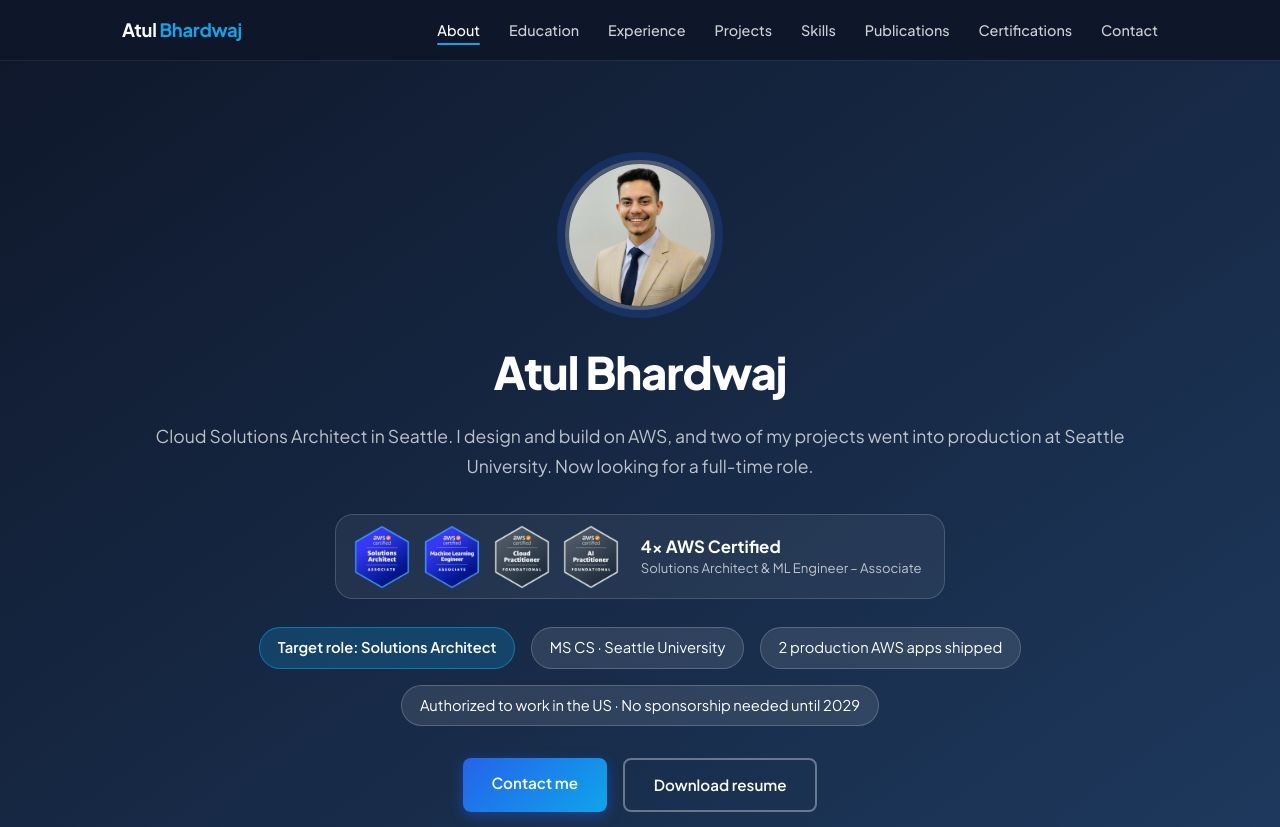
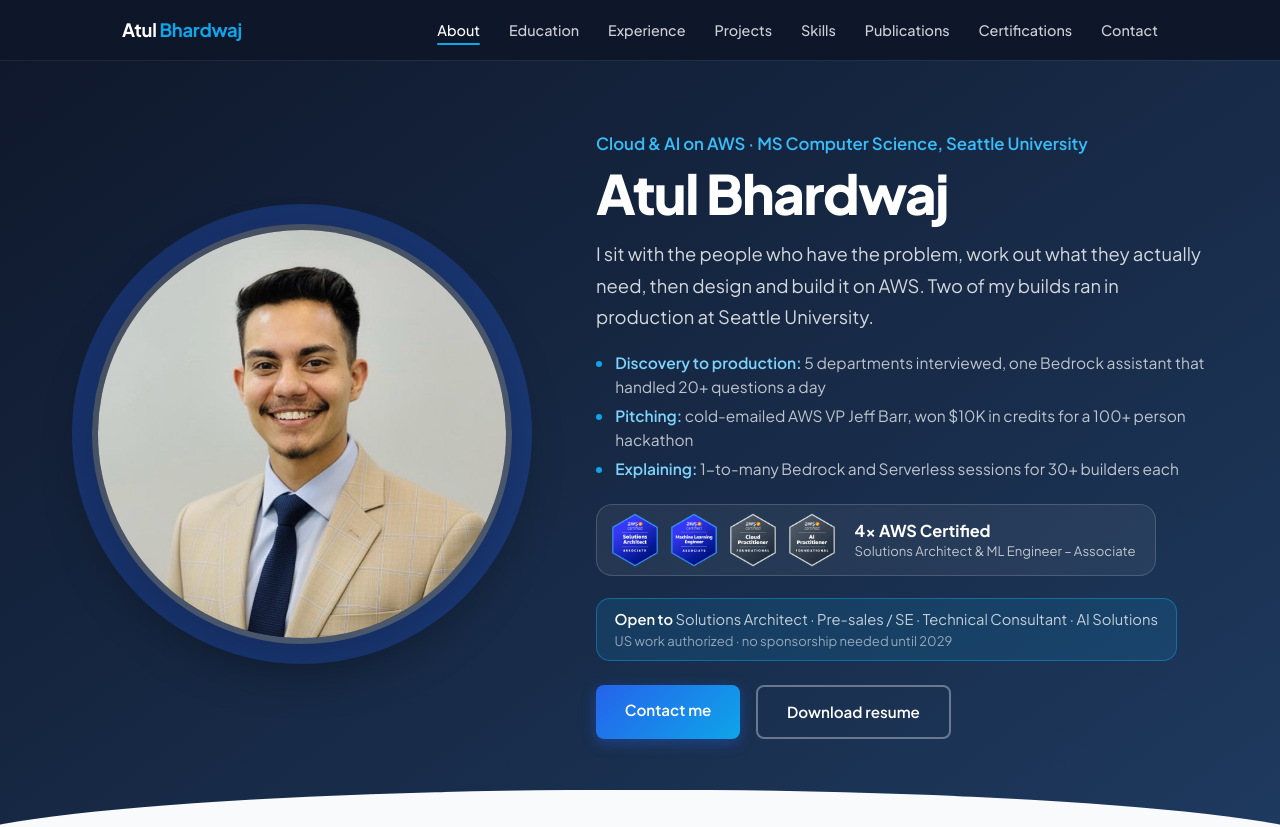
Before and after one commit to 4uatul/Final-website, a plain HTML site: page index.html in a window 1280 px wide. Shown: the top 827 px of the page. Drawn offline with Linux system fonts and the light colour scheme.

Commit message:
updated hero

```diff
--- a/index.html
+++ b/index.html
@@ -210,8 +210,7 @@
            ============================================ */
         .hero {
             background: linear-gradient(145deg, var(--dark) 0%, #1e3a5f 100%);
-            padding: 160px 2rem 100px;
-            text-align: center;
+            padding: 130px 2rem 110px;
             color: #fff;
             position: relative;
             overflow: hidden;
@@ -228,53 +227,101 @@
             clip-path: ellipse(55% 100% at 50% 100%);
         }
 
-        .hero .container { position: relative; }
+        .hero .container {
+            position: relative;
+            max-width: 1200px;
+            display: grid;
+            grid-template-columns: 460px 1fr;
+            gap: 4rem;
+            align-items: center;
+        }
+
+        .hero-photo {
+            margin: 0;
+            animation: fadeUp 0.8s ease both;
+        }
 
         .profile-img {
-            width: 150px;
-            height: 150px;
+            display: block;
+            width: 420px;
+            max-width: 100%;
+            height: auto;
+            aspect-ratio: 1;
+            margin: 0 auto;
+            object-fit: cover;
+            object-position: center 15%;
             border-radius: 50%;
-            border: 4px solid rgba(255,255,255,0.25);
-            object-fit: cover;
-            margin: 0 auto 1.5rem;
-            display: block;
-            box-shadow: 0 0 0 8px rgba(37,99,235,0.2);
-            transition: transform 0.3s ease;
-        }
-
-        .profile-img:hover { transform: scale(1.04); }
+            border: 6px solid rgba(255,255,255,0.22);
+            box-shadow: 0 0 0 20px rgba(37,99,235,0.28), 0 24px 48px rgba(0,0,0,0.35);
+        }
+
+        .hero-text { min-width: 0; animation: fadeUp 0.8s 0.1s ease both; }
+
+        .hero-meta {
+            font-size: 1.05rem;
+            font-weight: 600;
+            color: #38bdf8;
+            margin-bottom: 0.35rem;
+        }
 
         .hero h1 {
-            font-size: 2.8rem;
+            font-size: 3.4rem;
             font-weight: 800;
-            letter-spacing: -1px;
-            animation: fadeUp 0.8s ease both;
+            letter-spacing: -1.5px;
+            line-height: 1.1;
         }
 
         .hero .tagline {
-            font-size: 1.1rem;
+            font-size: 1.15rem;
+            color: rgba(255,255,255,0.82);
+            margin: 0.9rem 0 1.2rem;
+            max-width: 620px;
+        }
+
+        .hero-proof {
+            list-style: none;
+            margin: 0 0 1.4rem;
+            max-width: 640px;
+        }
+
+        .hero-proof li {
+            position: relative;
+            padding-left: 1.2rem;
+            margin-bottom: 0.3rem;
+            font-size: 0.97rem;
+            line-height: 1.55;
             color: rgba(255,255,255,0.72);
-            margin: 0.75rem 0 2rem;
-            animation: fadeUp 0.8s 0.15s ease both;
-        }
+        }
+
+        .hero-proof li::before {
+            content: '';
+            position: absolute;
+            left: 0;
+            top: 0.62em;
+            width: 6px;
+            height: 6px;
+            border-radius: 50%;
+            background: var(--blue-mid);
+        }
+
+        .hero-proof strong { color: #7dd3fc; font-weight: 600; }
 
         .hero-certs {
             display: flex;
             align-items: center;
-            gap: 1.1rem;
+            gap: 1rem;
             width: fit-content;
             max-width: 100%;
-            margin: 0 auto 1.75rem;
-            padding: 0.6rem 1.4rem 0.6rem 0.9rem;
+            margin-bottom: 1.4rem;
+            padding: 0.5rem 1.2rem 0.5rem 0.7rem;
             background: rgba(255,255,255,0.06);
             border: 1px solid rgba(255,255,255,0.16);
-            border-radius: 18px;
-            animation: fadeUp 0.8s 0.22s ease both;
+            border-radius: 16px;
         }
 
         .hero-certs-badges {
             display: flex;
-            gap: 0.35rem;
+            gap: 0.3rem;
         }
 
         .hero-certs-badges a {
@@ -286,8 +333,8 @@
         .hero-certs-badges a:hover { transform: translateY(-3px); }
 
         .hero-certs-badges img {
-            width: 64px;
-            height: 64px;
+            width: 54px;
+            height: 54px;
             object-fit: contain;
         }
 
@@ -301,7 +348,7 @@
 
         .hero-certs-text strong {
             display: block;
-            font-size: 1.05rem;
+            font-size: 1.02rem;
             font-weight: 700;
             color: #fff;
             transition: color 0.2s;
@@ -309,12 +356,31 @@
 
         .hero-certs-text:hover strong { color: var(--blue-mid); }
 
+        .hero-open {
+            width: fit-content;
+            max-width: 100%;
+            padding: 0.55rem 1.1rem;
+            font-size: 0.92rem;
+            line-height: 1.55;
+            color: rgba(255,255,255,0.75);
+            background: rgba(14,165,233,0.14);
+            border: 1px solid rgba(14,165,233,0.45);
+            border-radius: 14px;
+            margin-bottom: 1.5rem;
+        }
+
+        .hero-open span {
+            display: block;
+            font-size: 0.82rem;
+            color: rgba(255,255,255,0.55);
+        }
+
+        .hero-open strong { color: #fff; font-weight: 600; }
+
         .hero .cta-buttons {
             display: flex;
             gap: 1rem;
-            justify-content: center;
             flex-wrap: wrap;
-            animation: fadeUp 0.8s 0.3s ease both;
         }
 
         .btn {
@@ -1343,6 +1409,19 @@
         /* ============================================
            RESPONSIVE
            ============================================ */
+        @media (max-width: 960px) {
+            .hero { padding-top: 120px; text-align: center; }
+            .hero .container { grid-template-columns: 1fr; gap: 2rem; }
+            .hero-photo { width: 180px; margin: 0 auto; }
+            .hero-photo .profile-img { width: 180px; }
+            .profile-img { border-width: 4px; box-shadow: 0 0 0 10px rgba(37,99,235,0.28); }
+            .hero-open { margin-left: auto; margin-right: auto; }
+            .hero .tagline, .hero-proof { margin-left: auto; margin-right: auto; }
+            .hero-proof { text-align: left; }
+            .hero-certs { margin-left: auto; margin-right: auto; }
+            .hero .cta-buttons { justify-content: center; }
+        }
+
         @media (max-width: 768px) {
             .hamburger { display: flex; }
 
@@ -1361,7 +1440,7 @@
 
             nav ul.active { left: 0; }
 
-            .hero h1 { font-size: 2rem; }
+            .hero h1 { font-size: 2.2rem; }
             .hero .tagline { font-size: 1rem; }
 
             .about-grid { grid-template-columns: 1fr; }
@@ -1382,7 +1461,7 @@
                 border-radius: 12px;
             }
 
-            .hero-certs { flex-direction: column; gap: 0.6rem; padding: 0.75rem; }
+            .hero-certs { flex-direction: column; gap: 0.6rem; padding: 0.75rem; margin-left: auto; margin-right: auto; }
             .hero-certs-text { text-align: center; }
             .hero-certs-badges img { width: 52px; height: 52px; }
 
@@ -1423,9 +1502,18 @@
     <!-- HERO -->
     <section class="hero">
         <div class="container">
+            <figure class="hero-photo">
                 <img src="profile.jpg" alt="Atul Bhardwaj" class="profile-img" width="695" height="810" fetchpriority="high">
+            </figure>
+            <div class="hero-text">
+                <p class="hero-meta">Cloud &amp; AI on AWS &middot; MS Computer Science, Seattle University</p>
                 <h1>Atul Bhardwaj</h1>
-            <p class="tagline">Cloud Solutions Architect in Seattle. I design and build on AWS, and two of my projects went into production at Seattle University. Now looking for a full-time role.</p>
+                <p class="tagline">I sit with the people who have the problem, work out what they actually need, then design and build it on AWS. Two of my builds ran in production at Seattle University.</p>
+                <ul class="hero-proof">
+                    <li><strong>Discovery to production:</strong> 5 departments interviewed, one Bedrock assistant that handled 20+ questions a day</li>
+                    <li><strong>Pitching:</strong> cold-emailed AWS VP Jeff Barr, won $10K in credits for a 100+ person hackathon</li>
+                    <li><strong>Explaining:</strong> 1-to-many Bedrock and Serverless sessions for 30+ builders each</li>
+                </ul>
                 <div class="hero-certs">
                     <div class="hero-certs-badges">
                         <a href="https://www.credly.com/badges/da566c70-a6e6-4843-a0bb-b25d89c13474/public_url" target="_blank" title="Solutions Architect – Associate (verify on Credly)"><img src="saa.png" alt="AWS Certified Solutions Architect – Associate" width="320" height="320"></a>
@@ -1438,15 +1526,11 @@
                         Solutions Architect &amp; <span style="white-space:nowrap">ML Engineer &ndash; Associate</span>
                     </a>
                 </div>
-            <div style="display:flex; gap:1rem; justify-content:center; flex-wrap:wrap; margin-bottom:2rem;">
-                <span style="background:rgba(14,165,233,0.22); border:1px solid rgba(14,165,233,0.55); padding:0.45rem 1.1rem; border-radius:30px; font-size:0.92rem; font-weight:600; color:#fff;">Target role: Solutions Architect</span>
-                <span style="background:rgba(255,255,255,0.1); border:1px solid rgba(255,255,255,0.2); padding:0.45rem 1.1rem; border-radius:30px; font-size:0.92rem; color:#fff;">MS CS · Seattle University</span>
-                <span style="background:rgba(255,255,255,0.1); border:1px solid rgba(255,255,255,0.2); padding:0.45rem 1.1rem; border-radius:30px; font-size:0.92rem; color:#fff;">2 production AWS apps shipped</span>
-                <span style="background:rgba(255,255,255,0.1); border:1px solid rgba(255,255,255,0.2); padding:0.45rem 1.1rem; border-radius:30px; font-size:0.92rem; color:#fff;">Authorized to work in the US · No sponsorship needed until 2029</span>
-            </div>
+                <p class="hero-open"><strong>Open to</strong> Solutions Architect &middot; Pre-sales / SE &middot; Technical Consultant &middot; AI Solutions<span>US work authorized &middot; no sponsorship needed until 2029</span></p>
                 <div class="cta-buttons">
                     <a href="#contact" class="btn btn-primary">Contact me</a>
                     <a href="Atul_Bhardwaj_Resume.pdf" class="btn btn-secondary" download>Download resume</a>
+                </div>
             </div>
         </div>
     </section>
@@ -1586,7 +1670,7 @@
                     <div class="project-content">
                         <h3>SUChatBot: Campus RAG Chatbot</h3>
                         <p class="project-date">May 2026</p>
-                        <p>Replaced 53 static SharePoint pages with a serverless chatbot that answers questions for 5 campus departments instantly, no staff needed.</p>
+                        <p>Replaced 53 static SharePoint pages with a serverless chatbot that answered questions for 5 campus departments instantly, no staff needed.</p>
                         <ul class="project-bullets">
                             <li>S3 Vectors over OpenSearch: ~$350/month saved, sub-3s responses</li>
                             <li>Fully serverless: Lambda + API Gateway + CloudFront</li>
```
Lines whose indentation alone changed are shown as unchanged.
